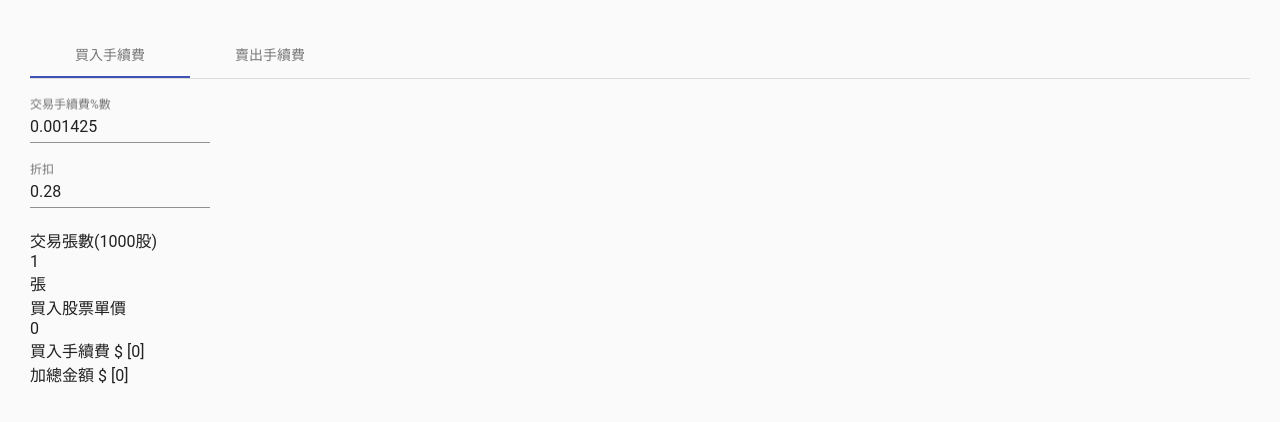
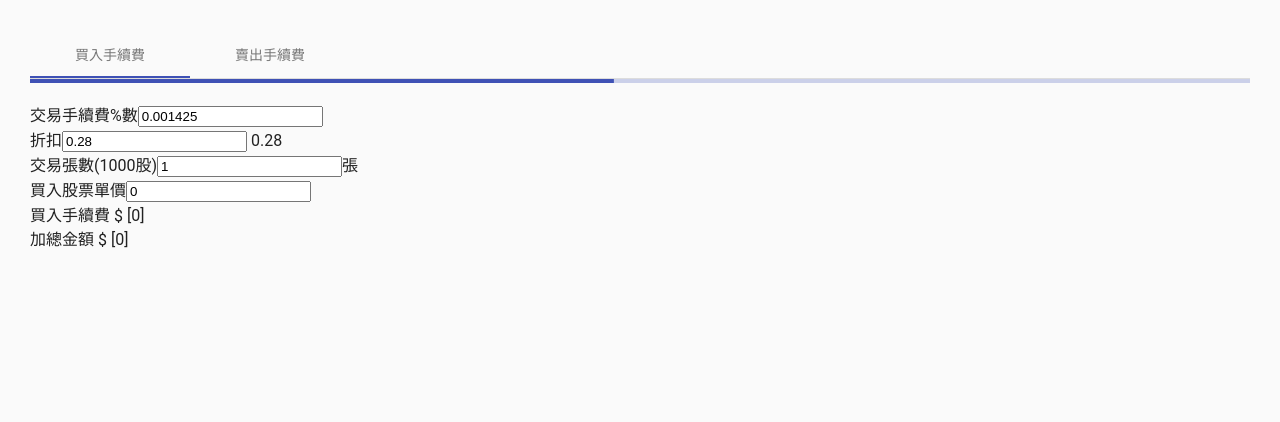
Before and after one commit to imneverdied/fstack2, an Angular app: page / in a window 1280 px wide. Shown: the top 422 px of the page. Built offline with nearby package versions, Linux system fonts and the light colour scheme.

Commit message:
1 file modified

```diff
--- a/src/app/tab-group-basic-example.html
+++ b/src/app/tab-group-basic-example.html
@@ -1,15 +1,14 @@
 <mat-tab-group>
 	<mat-tab label="買入手續費">
-		<br/>
-		<mat-form-field appearance="legacy">
-			<mat-label>交易手續費%數</mat-label>
-			<input  matInput [(ngModel)]="BuyFee">
-  </mat-form-field>
-			<br/>
-			<mat-form-field appearance="legacy">
-				<mat-label>折扣</mat-label>
-				<input  matInput [(ngModel)]="Discount">
-  </mat-form-field>
+
+		<mat-progress-bar mode="query"></mat-progress-bar>
+		<br />
+		<label>交易手續費%數</label>
+		<input matInput [(ngModel)]="BuyFee" value="0.001" />
+		<br />
+		<label>折扣</label>
+		<input matInput [(ngModel)]="Discount" />
+    {{Discount}}
 		<br />
 		<label>交易張數(1000股)</label>
 		<input matInput [(ngModel)]="Stack" />張
```
Lines whose indentation alone changed are shown as unchanged.
